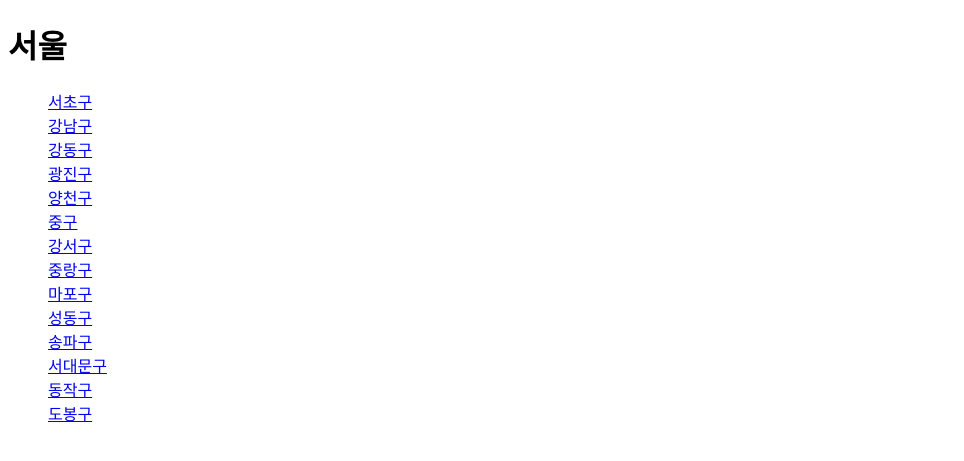
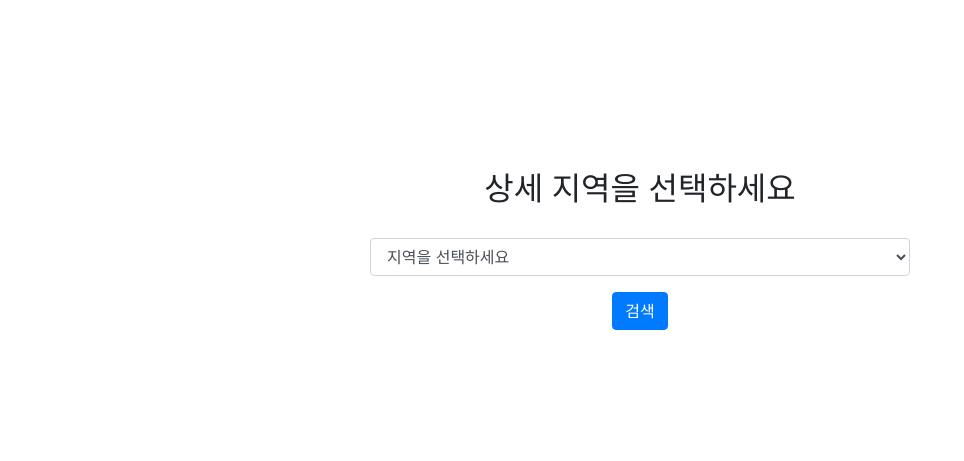
Before and after one commit to team6-group2/movie-data-backend, a Django app: page /movie/seoul/ in a window 1280 px wide. Shown: the top 461 px of the page, without its empty margins (0-964 px from the left). Run offline with Django 4.2, Linux system fonts and the light colour scheme; data comes from the database, SQL or seed files in the repository; some libraries are stand-ins or nearby versions.

Commit message:
feat: 상세 지역 선택 화면 스타일 변경

```diff
--- a/movie_api/movie/templates/seoul.html
+++ b/movie_api/movie/templates/seoul.html
@@ -1,15 +1,53 @@
+{% load static %}
 <!DOCTYPE html>
 <html>
 <head>
-    <title>서울</title>
+    <meta charset="UTF-8">
+    <title>영화관 시간표</title>
+    <link rel="stylesheet" href="https://stackpath.bootstrapcdn.com/bootstrap/4.3.1/css/bootstrap.min.css"
+          integrity="sha384-ggOyR0iXCbMQv3Xipma34MD+dH/1fQ784/j6cY/iJTQUOhcWr7x9JvoRxT2MZw1T"
+          crossorigin="anonymous">
+    <style>
+        body {
+            margin-top: 50px;
+        }
+        .option-box {
+            margin-top: 30px;
+        }
+    </style>
 </head>
 <body>
-    <h1>서울</h1>
+    <div class="d-flex align-items-center justify-content-center" style="height:50vh">
+        <div class="container">
+            <div class="row justify-content-center">
+                <div class="col-lg-6">
+                    <h2 class="text-center">상세 지역을 선택하세요</h2>
+                    <form class="option-box" method="get" action="{% url 'movie:district' %}">
+                        <div class="form-group">
+                            <select class="form-control" name="district" id="district">
+                                <option value="" disabled selected>지역을 선택하세요</option>
+                                {% for district in districts %}
+                                    <option value="{{ district }}">{{ district }}</option>
+                                {% endfor %}
+                            </select>
+                        </div>
+                        <div class="text-center">
+                            <button type="submit" class="btn btn-primary">검색</button>
+                        </div>
+                    </form>
+                </div>
+            </div>
+        </div>
+    </div>
 
-    <ul>
-        {% for district in districts %}
-            <a href="{% url 'movie:movieScheduleDetail' city='seoul' district=district %}">{{ district }}</a><br>
-        {% endfor %}
-    </ul>
+    <script src="https://code.jquery.com/jquery-3.3.1.slim.min.js"
+            integrity="sha384-q8i/X+965DzO0rT7abK41JStQIAqVgRVzpbzo5smXKp4YfRvH+8abtTE1Pi4jizo"
+            crossorigin="anonymous"></script>
+    <script src="https://cdn.jsdelivr.net/npm/popper.js@1.14.7/dist/umd/popper.min.js"
+            integrity="sha384-UO2eT0CpHqdSJQ6hJty5KVphtPhzWj9WO1clHTMGa3JDZwrnQq4sF86dIHNDz0W1"
+            crossorigin="anonymous"></script>
+    <script src="https://stackpath.bootstrapcdn.com/bootstrap/4.3.1/js/bootstrap.min.js"
+            integrity="sha384-JjSmVgyd0p3pXB1rRibZUAYoIIy6OrQ6VrjIEaFf/nJGzIxFDsf4x0xIM+B07jRM"
+            crossorigin="anonymous"></script>
 </body>
 </html>
--- a/movie_api/movie/urls.py
+++ b/movie_api/movie/urls.py
@@ -6,10 +6,12 @@ app_name = "movie"
 urlpatterns = [
     path('', views.home, name='home'),
     path('city/', views.redirectCorrectCity, name='city'),
+    path('district/', views.redirectCorrectDistrict, name='district'),
+
     path('seoul/', views.seoul, name='seoul'),
     path('gyeonggi-incheon/', views.gyeonggiAndIncheon, name='gyeonggiAndIncheon'),
 
 
-    path('<str:city>/<str:district>/', views.movieScheduleDetail, name='movieScheduleDetail'),
+    path('<str:district>/', views.movieScheduleDetail, name='movieScheduleDetail'),
     path('movie-detail/<str:movie_title>', views.movieInfoDetail, name='movieInfoDetail')
 ]
--- a/movie_api/movie/views.py
+++ b/movie_api/movie/views.py
@@ -27,7 +27,12 @@ def redirectCorrectCity(request):
         #return redirect(reverse('movie:home'))
         return HttpResponse('잘못된 접근입니다.')
 
-def movieScheduleDetail(request, city, district):
+def redirectCorrectDistrict(request):
+    district = request.GET.get('district')
+    return redirect(reverse('movie:movieScheduleDetail', args=[district]))
+
+
+def movieScheduleDetail(request, district):
     schedules = TheaterMovieSchedule.objects.filter(district=district)
     movie_schedules = {}
     for schedule in schedules:
```
